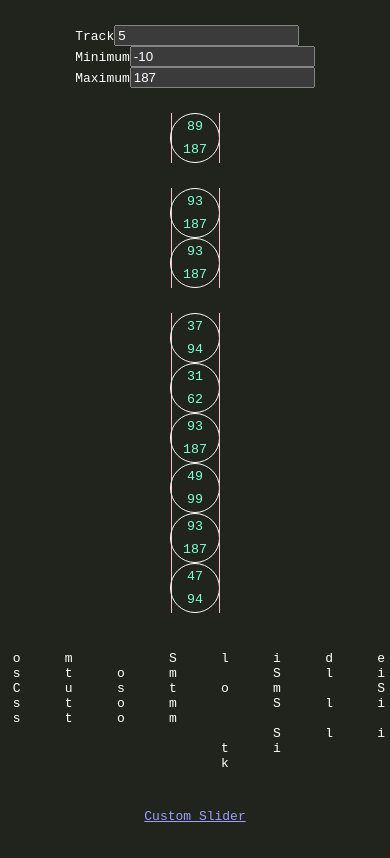
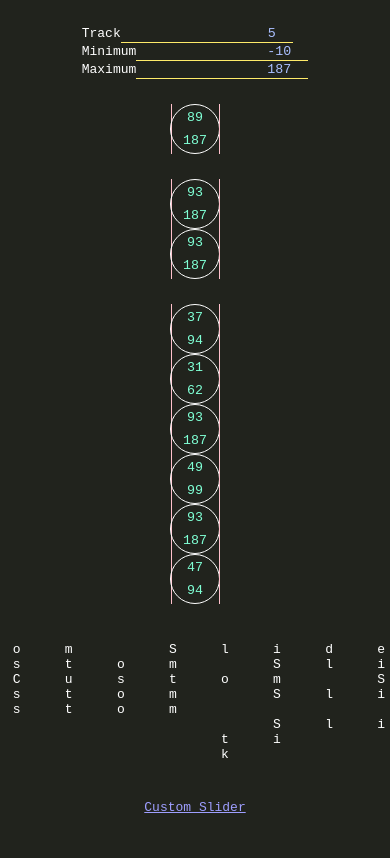
Before and after one commit to pratikbhavarthe/custom-slider, a React (Create React App) app: page / in a window 390 px wide. Shown: the top 858 px of the page. Built offline with nearby package versions, Linux system fonts and the light colour scheme.

Commit message:
adjust width properties for flexibility and responsiveness.

```diff
--- a/src/App.css
+++ b/src/App.css
@@ -21,3 +21,17 @@ html {
   overflow-x: hidden;
   background-color: #21231d;
 }
+
+input {
+  background-color: transparent;
+  border: none;
+  text-align: end;
+  border-bottom: #ffeb69 1pt solid;
+  color: #aabfff;
+  font-family: monospace;
+  -webkit-appearance: none;
+  -moz-appearance: none;
+  appearance: none;
+  min-width: none;
+  width: fill-available;
+}
```
